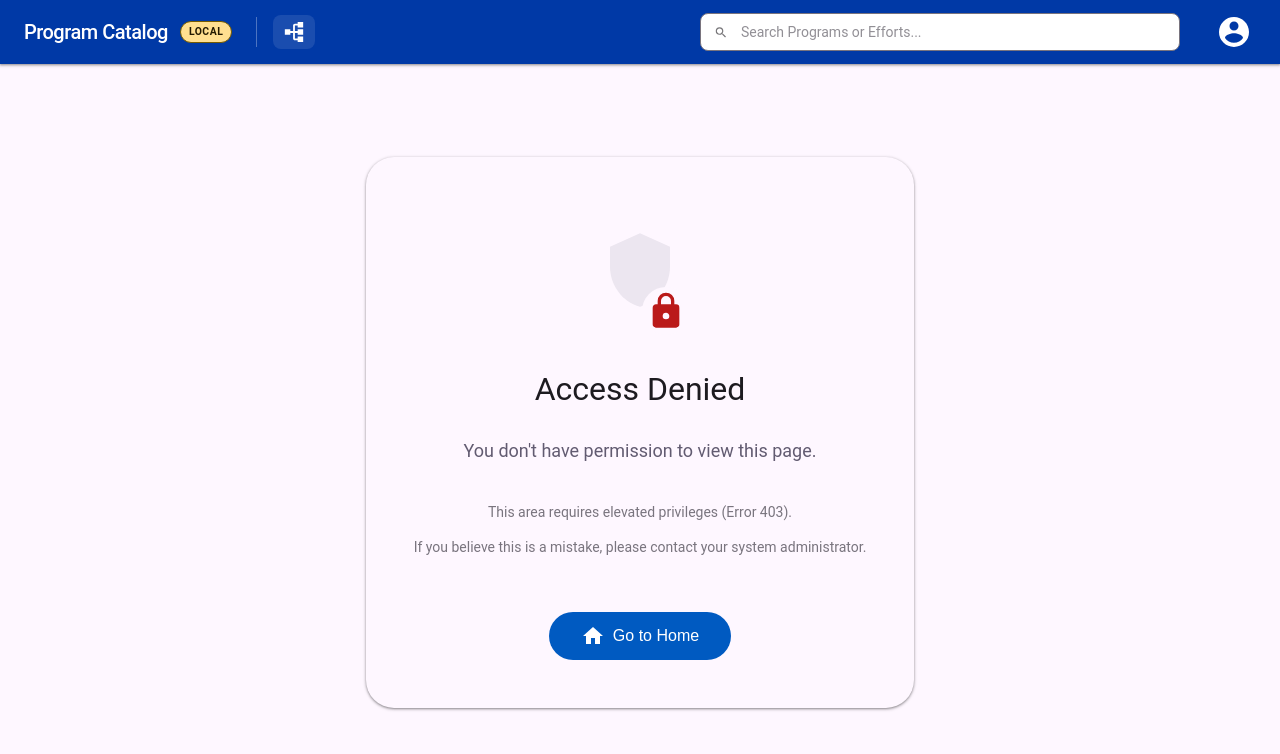
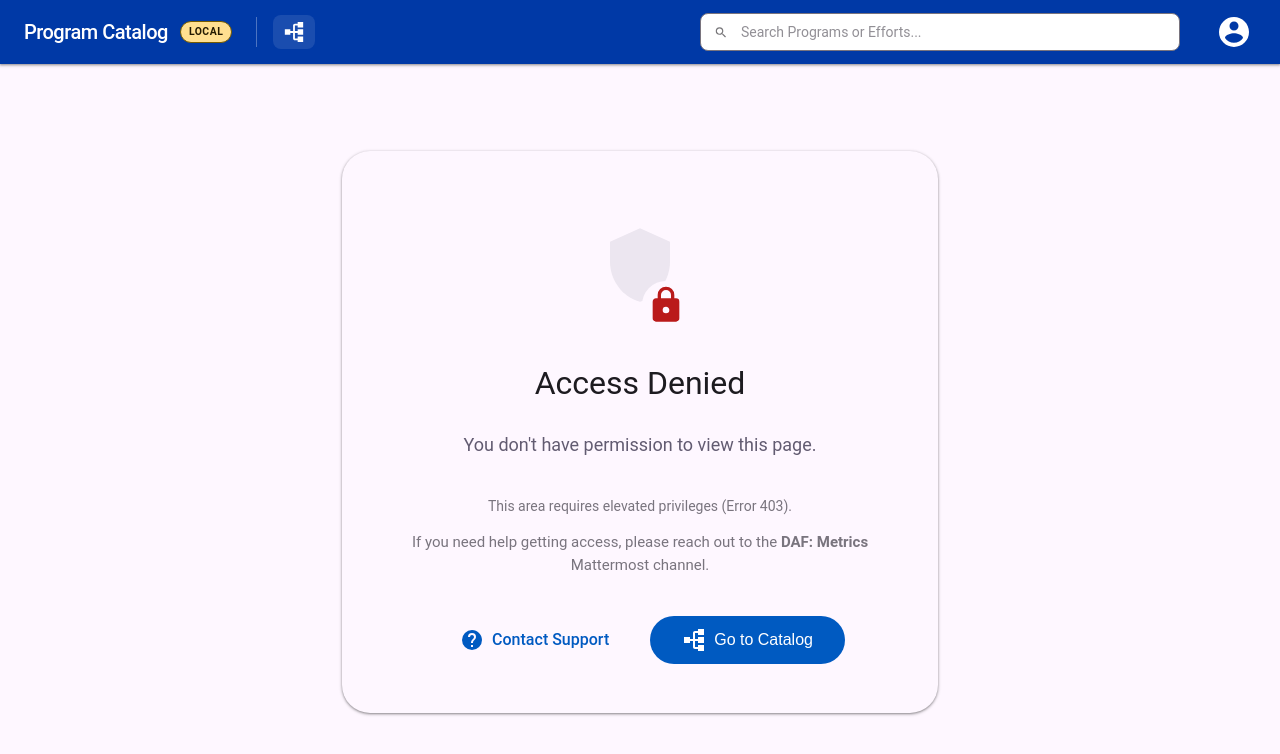
Before and after one commit to DeepBlue4/program-catalog, a Vue app: page /403 in a window 1280 px wide. Shown: the top 754 px of the page. Built offline with nearby package versions, Linux system fonts and the light colour scheme.

Commit message:
Access controls changes

```diff
--- a/src/components/UserMenu.vue
+++ b/src/components/UserMenu.vue
@@ -21,6 +21,36 @@ const user = computed(() => store.state.currentUser || {
 
 onMounted(() => {
   store.fetchCurrentUser();
+});
+
+// Dynamic Compass URL based on environment
+const compassUrl = computed(() => {
+  if (typeof window === 'undefined') return '/403';
+
+  const host = window.location.hostname || '';
+
+  // Local
+  if (host.includes('localhost')) {
+      return 'http://localhost:8000/ui/accounts/overview';
+  }
+
+  // Determine Prefix (Env)
+  let prefix = 'daf-compass';
+  if (host.includes('daf-compass-dev') || host.includes('-dev')) {
+      prefix = 'daf-compass-dev';
+  } else if (host.includes('daf-compass-stage') || host.includes('-stage')) {
+      prefix = 'daf-compass-stage';
+  }
+
+  // Determine Region
+  if (host.includes('global')) {
+      return `https://${prefix}.common.global.bsf.tools/`;
+  } else if (host.includes('us')) {
+      return `https://${prefix}.common.us.bsf.tools/`;
+  }
+
+  // Default fallback if neither keyword found
+  return '/403';
 });
 
 // Determine Write Access: Admin OR Manager
@@ -111,13 +141,14 @@ onUnmounted(() => {
       <!-- External Links Section -->
       <div class="external-links-label">External Links</div>
 
-      <a href="https://compass.example.com" target="_blank" rel="noopener noreferrer" class="menu-item external" @click="isOpen = false">
+      <a :href="compassUrl" target="_blank" rel="noopener noreferrer" class="menu-item external" @click="isOpen = false">
         <span class="icon"><BaseIcon :path="mdiCompass" :size="16" /></span>
         Compass
         <BaseIcon :path="mdiOpenInNew" :size="12" class="external-icon" />
       </a>
 
-      <a href="https://vuejs.org" target="_blank" rel="noopener noreferrer" class="menu-item external" @click="isOpen = false">
+      <a href="
+https://data-analytics-force.pages.global.bsf.tools/products/compass/latest/pages/program-catalog/program-catalog-overview/" target="_blank" rel="noopener noreferrer" class="menu-item external" @click="isOpen = false">
         <span class="icon"><BaseIcon :path="mdiBookOpenVariant" :size="16" /></span>
         Documentation
         <BaseIcon :path="mdiOpenInNew" :size="12" class="external-icon" />
--- a/src/main.js
+++ b/src/main.js
@@ -1,6 +1,10 @@
 import { createApp } from 'vue'
 import './style.css'
 import App from './App.vue'
-import router from './router'
+import router, { currentUserRef } from './router'
 
-createApp(App).use(router).mount('#app')
+const app = createApp(App)
+
+app.use(router)
+app.provide('currentUser', currentUserRef)
+app.mount('#app')
--- a/src/router/index.js
+++ b/src/router/index.js
@@ -1,6 +1,75 @@
 import { createRouter, createWebHistory } from 'vue-router';
+import { ref } from 'vue';
+import { CompassAPIService } from '../services/api.js';
 import ProgramTreeView from '../views/ProgramTreeView.vue';
 import ProgramEffortsView from '../views/ProgramEffortsView.vue';
+
+/*
+  Shared reactive user ref exported so main.js can provide it to the app.
+  Initialize to null meaning "not fetched yet / unknown".
+*/
+export const currentUserRef = ref(null);
+
+const permissionCache = new Map();
+
+/* fetch current user using your existing service */
+async function fetchCurrentUser() {
+    try {
+        const resp = await CompassAPIService.getCurrentUser();
+        if (resp && resp.success) {
+            currentUserRef.value = resp.data;
+        } else {
+            currentUserRef.value = resp ? resp.data : null;
+            console.warn("getCurrentUser returned success:false or no data");
+        }
+    } catch (err) {
+        console.error("Error fetching current user:", err);
+        currentUserRef.value = null;
+        throw err;
+    }
+}
+
+/* evaluate the "write" rule you want enforced throughout the app */
+function evaluateWriteAccess(user) {
+    if (!user) return false;
+    // Adjust property access based on actual API response structure (usually flat or specific nesting)
+    // Assuming the Mock/API returns a flat object or structured as expected.
+    // The provided snippet used user?.cached?.manager_status etc, checking if that matches our API.
+    // Our MockApiData returns flat properties: isManager, isAdmin, etc.
+    // BUT the user snippet expects: user?.cached?.manager_status, user?.daf_user?.is_staff
+    // Let's assume the backend aligns with the snippet OR we need to adapt.
+    // Given we are using MockApiData.getMockUser() which returns { isManager: true, isAdmin: true... }
+    // We should probably support BOTH structures to be safe or check MockApiData.
+
+    // Safe check for Mock Data Structure (flat)
+    if (user.isManager || user.isAdmin || user.isStaff) return true;
+
+    // Snippet Structure (Real Backend?)
+    const isManager = Boolean(user?.cached?.manager_status);
+    const isStaff = Boolean(user?.daf_user?.is_staff);
+    const isAdmin = Boolean(user?.daf_user?.is_superuser);
+    return isManager || isStaff || isAdmin;
+}
+
+/* checkPermission now enforces the write rule for protected routes */
+async function checkPermission() {
+    const cacheKey = "global_write_access";
+    if (permissionCache.has(cacheKey)) return permissionCache.get(cacheKey);
+
+    if (currentUserRef.value === null) {
+        await fetchCurrentUser();
+    }
+
+    const allowed = evaluateWriteAccess(currentUserRef.value);
+    permissionCache.set(cacheKey, allowed);
+    return allowed;
+}
+
+/* clear caches on logout or roles change */
+export function clearPermissionCache() {
+    permissionCache.clear();
+    currentUserRef.value = null;
+}
 
 const routes = [
     {
@@ -11,7 +80,8 @@ const routes = [
     {
         path: '/efforts/:programId',
         name: 'ProgramEfforts',
-        component: ProgramEffortsView
+        component: ProgramEffortsView,
+        meta: { requiresAuth: true }
     },
     {
         path: '/dashboard',
@@ -22,7 +92,12 @@ const routes = [
         path: '/403',
         name: 'PermissionDenied',
         component: () => import('../views/PermissionDenied.vue')
-    }
+    },
+    // Catch-all: redirect unknown routes to ProgramTree
+    {
+        path: "/:pathMatch(.*)*",
+        redirect: { name: "ProgramTree" },
+    },
 ];
 
 const router = createRouter({
@@ -30,4 +105,20 @@ const router = createRouter({
     routes
 });
 
+router.beforeEach(async (to, from, next) => {
+    const requiresAuth = to.meta && to.meta.requiresAuth;
+    if (!requiresAuth) return next();
+
+    try {
+        const allowed = await checkPermission();
+        if (allowed) return next();
+        // redirect to forbidden if not allowed
+        return next({ name: "PermissionDenied" });
+    } catch (err) {
+        // on fetch/network errors, block access for safety
+        console.error("Permission check failed:", err);
+        return next({ name: "PermissionDenied" });
+    }
+});
+
 export default router;
--- a/src/views/PermissionDenied.vue
+++ b/src/views/PermissionDenied.vue
@@ -1,7 +1,7 @@
 <script setup>
 import { useRouter } from 'vue-router';
 import BaseIcon from '../components/BaseIcon.vue';
-import { mdiShield, mdiLock, mdiHome } from '@mdi/js';
+import { mdiShield, mdiLock, mdiHelpCircle, mdiSitemap } from '@mdi/js';
 
 const router = useRouter();
 
@@ -23,12 +23,23 @@ const goHome = () => {
 
       <div class="details">
         <p>This area requires elevated privileges (Error 403).</p>
-        <p>If you believe this is a mistake, please contact your system administrator.</p>
+        <p class="help-text">
+            If you need help getting access, please reach out to the
+            <strong>DAF: Metrics</strong> Mattermost channel.
+        </p>
       </div>
 
       <div class="actions">
+        <a
+            href="https://mattermost.web.boeing.com/devhub/channels/data-analytics-force"
+            target="_blank"
+            rel="noopener noreferrer"
+            class="btn-text"
+        >
+            <BaseIcon :path="mdiHelpCircle" /> Contact Support
+        </a>
         <button class="btn-filled" @click="goHome">
-            <BaseIcon :path="mdiHome" /> Go to Home
+            <BaseIcon :path="mdiSitemap" class="catalog-icon" /> Go to Catalog
         </button>
       </div>
     </div>
@@ -98,7 +109,14 @@ h1 {
 }
 
 .actions {
-    margin-top: 1rem;
+    display: flex;
+    align-items: center;
+    gap: 16px; /* Space between buttons */
+}
+
+.help-text {
+    margin-top: 12px;
+    font-size: 15px;
 }
 
 .btn-filled {
@@ -113,10 +131,35 @@ h1 {
     display: flex;
     align-items: center;
     gap: 8px;
-    transition: box-shadow 0.2s;
+    transition: all 0.2s;
+}
+
+.btn-text {
+    background: transparent;
+    color: #005AC1; /* primary */
+    padding: 12px 24px;
+    border-radius: 100px;
+    font-weight: 500;
+    font-size: 16px;
+    cursor: pointer;
+    display: flex;
+    align-items: center;
+    gap: 8px;
+    text-decoration: none;
+    border: 1px solid transparent;
+    transition: all 0.2s;
+}
+
+.btn-text:hover {
+    background: rgba(0, 90, 193, 0.08); /* primary opacity */
 }
 
 .btn-filled:hover {
     box-shadow: 0 2px 6px rgba(0,0,0,0.2);
+    transform: translateY(-1px);
+}
+
+.catalog-icon {
+    transform: rotate(270deg);
 }
 </style>
```
